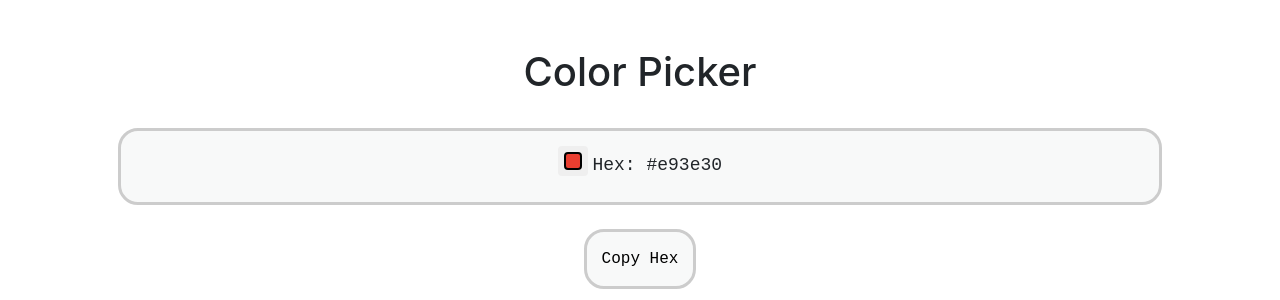
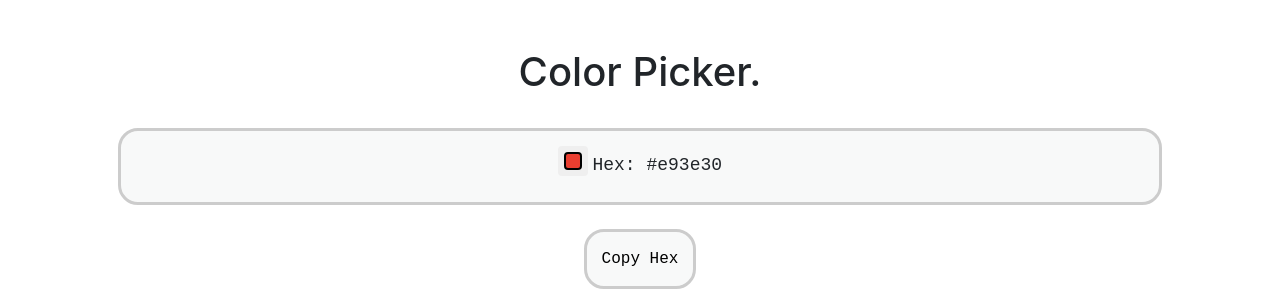
Before and after one commit to AHMAD-879/Webdevpack, a Flask app: page /color-picker in a window 1280 px wide. Shown: the part 56-356 px from the top of the page. Run offline with Flask 2, Linux system fonts and the light colour scheme; some libraries are stand-ins or nearby versions.

Commit message:
Finalized color picker.

```diff
--- a/templates/color-picker.html
+++ b/templates/color-picker.html
@@ -11,7 +11,7 @@
 
 {% block main %}
 
-<h1> Color Picker </h1> <br/>
+<h1> Color Picker. </h1> <br/>
 
   <div class="color_picker">
     <input type="color" id="colorPicker" value="#E93E30">
```
